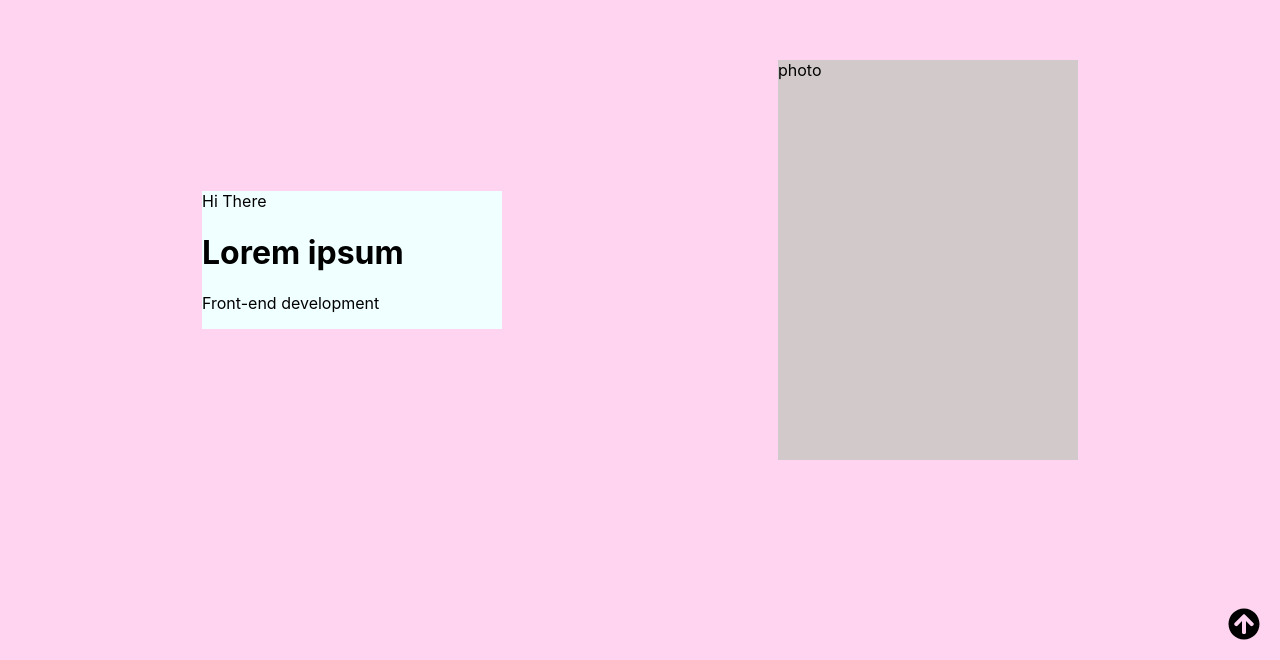
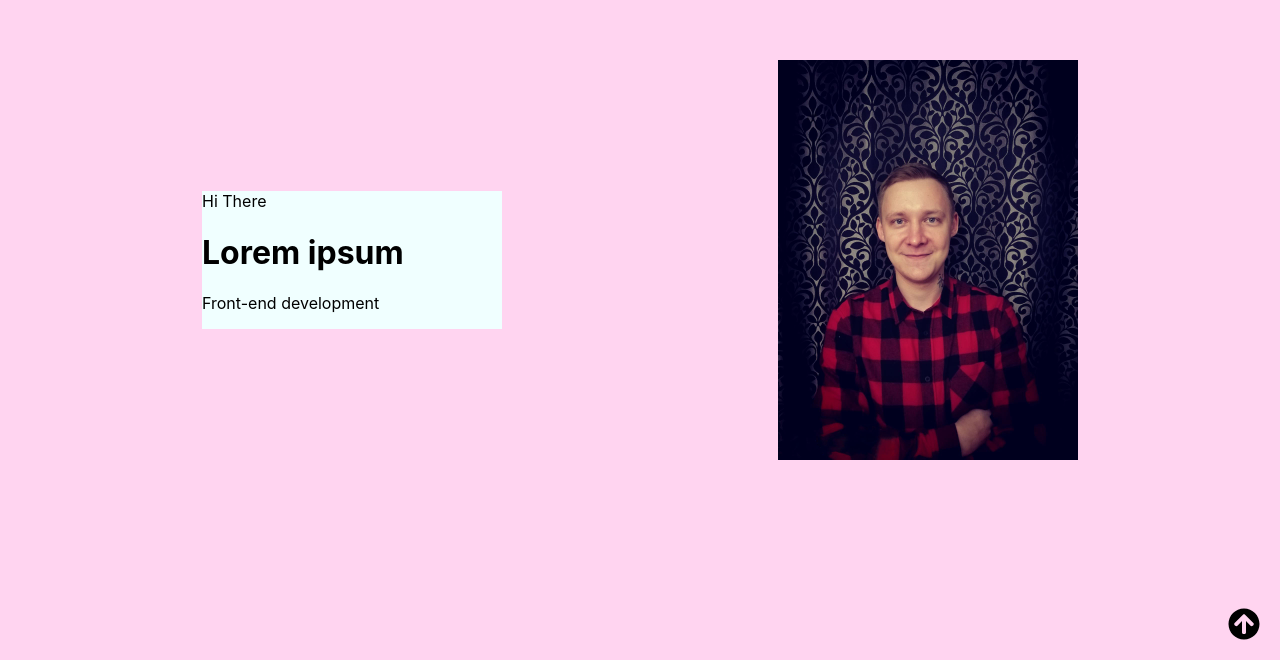
Before and after one commit to vad9ss6/portfolio-, a React (Create React App) app: page / in a window 1280 px wide. Shown: the part 140-800 px from the top of the page. Built offline with nearby package versions, Linux system fonts and the light colour scheme.

Commit message:
refactoring

```diff
--- /dev/null
+++ b/src/Component/Contacts/Contacts.module.css
@@ -0,0 +1,4 @@
+.block{
+    background-color: #241e1e;
+    color: #d2caca;
+}
--- a/src/Component/Header/BurgerBtn/BurgerBtn.module.css
+++ b/src/Component/Header/BurgerBtn/BurgerBtn.module.css
@@ -1,5 +1,5 @@
 .burgerBtn{
-    z-index: 1;
+    z-index: 10;
     position: fixed;
     top: 0;
     left: 0;
--- a/src/Component/Header/HeaderNav/HeaderNav.module.css
+++ b/src/Component/Header/HeaderNav/HeaderNav.module.css
@@ -1,5 +1,5 @@
 .headerNav{
-    z-index: 0;
+    z-index: 9;
     background-color: rgba(65, 62, 62, 0.9);
     width: 100%;
     height: 100vh;
--- a/src/Component/Header/Main/Main.module.css
+++ b/src/Component/Header/Main/Main.module.css
@@ -9,7 +9,18 @@
 }
 
 .photo{
-    width: 300px;
-    height: 400px;
-    background-color: #d2caca;
+    position: relative;
+    display: block;
+    top: 0;
+    left: 0;
+
 }
+
+.myPhoto{
+    transition: transform .1s ;
+    transform-style: preserve-3d;
+    backface-visibility: hidden;
+    display: block;
+    max-width: 300px ;
+    height: auto;
+}
--- a/src/Component/Header/Main/Main.tsx
+++ b/src/Component/Header/Main/Main.tsx
@@ -1,16 +1,19 @@
 import React from 'react';
-import style from './Main.module.css';
+import s from './Main.module.css';
 import styleContainer from './../../../common/styles/Container.module.css'
+import myPhoto from '../../../common/img/myPhoto.jpg'
 
 export const Main = () => {
-    return <div className={style.mainBlock}>
+    return <div className={s.mainBlock}>
         <div className={styleContainer.container}>
-            <div className={style.greetingText}>
+            <div className={s.greetingText}>
                 <span>Hi There</span>
                 <h1>Lorem ipsum</h1>
                 <p>Front-end development</p>
             </div>
-            <div className={style.photo}>photo</div>
+            <div className={s.photo}>
+                <img src={myPhoto} alt="myPhoto" className={s.myPhoto} id='photo'/>
+            </div>
         </div>
     </div>
 }
--- a/src/common/styles/Link.module.css
+++ b/src/common/styles/Link.module.css
@@ -20,7 +20,7 @@
     height: 0;
     margin-top: -6px;
     transition: all .4s ease-in-out;
-    background-color: #053373;
+    background-color: #4e93e6;
 }
 
 .link:hover:after{
```
Also changed, not shown: src/Component/Contacts/Contact.tsx (added, +9 -0 lines), src/Component/Footer/Social/Social.tsx (added, +10 -0 lines), src/Component/Footer/Social/Social.module.css (added), src/common/img/myPhoto.jpg (added).
